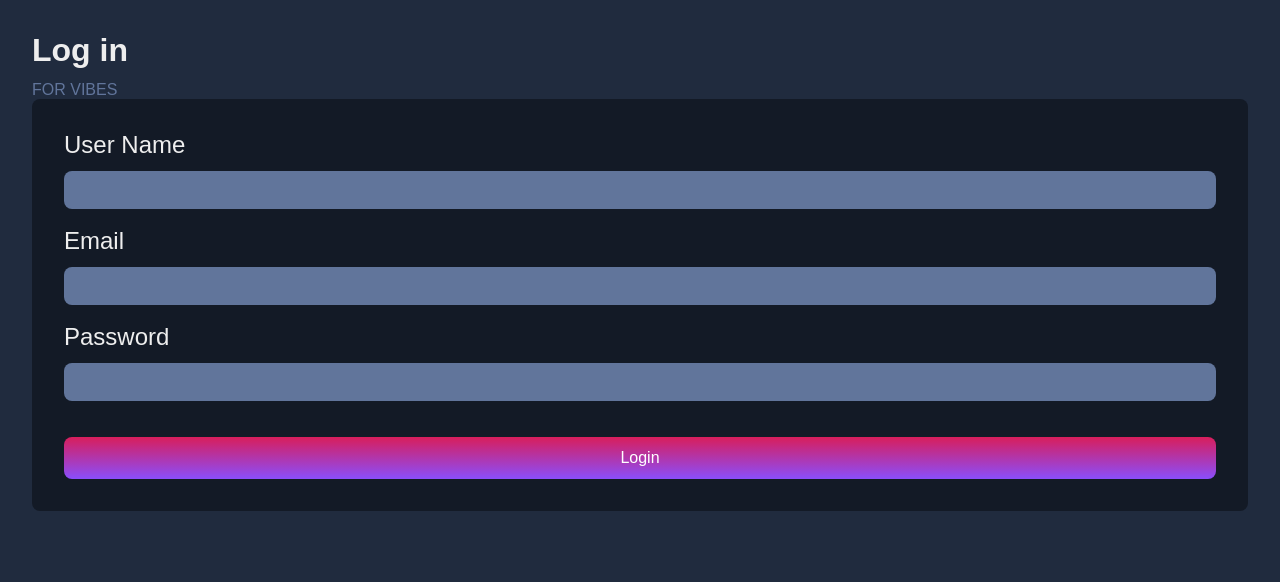
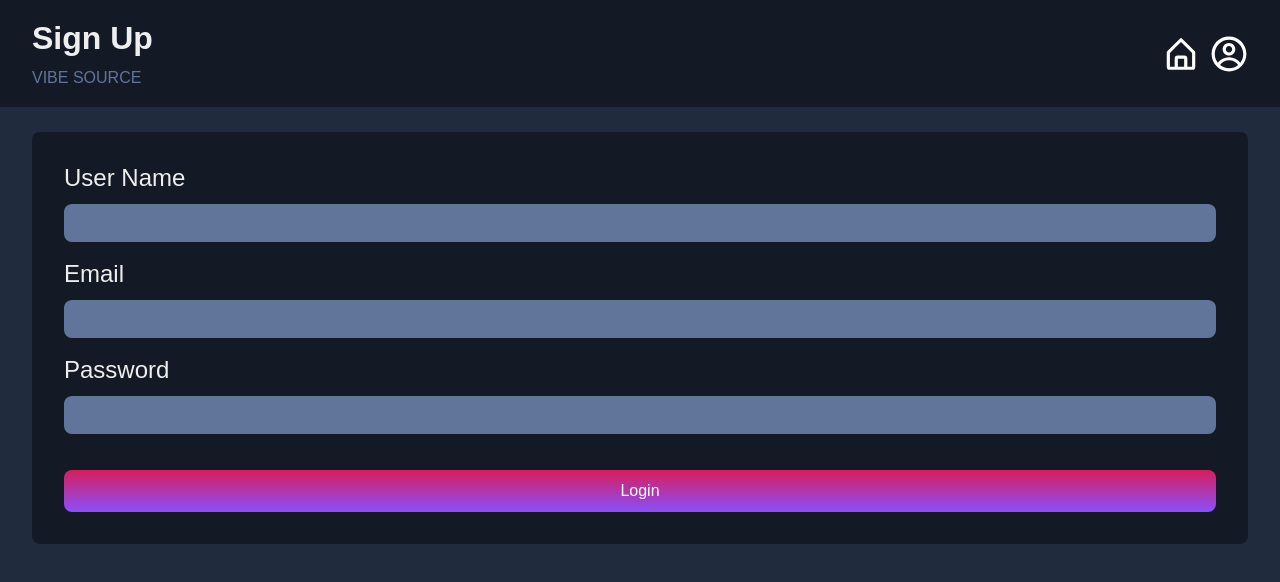
Before and after one commit to joeAmc/vibe-check, a React (Create React App) app in the folder client/: page /sign-up in a window 1280 px wide. Shown: the top 582 px of the page. Built offline with nearby package versions, Linux system fonts and the light colour scheme.

Commit message:
make nav dynamic

```diff
--- a/client/src/App.js
+++ b/client/src/App.js
@@ -11,7 +11,6 @@ function App() {
     <div className="App">
       <Routes>
         <Route path="/" element={<VibeChoice />} />
-        {/* <Route path="/venues" element={<Venues />} /> */}
         <Route path="/venues/:type" element={<Venues />} />
         <Route path="/new-vibe/:type" element={<NewVibeForm />} />
         <Route path="/sign-up" element={<Signup />} />
--- a/client/src/components/Nav/Nav.js
+++ b/client/src/components/Nav/Nav.js
@@ -5,7 +5,7 @@ import "./Nav.css";
 import { useNavigate, useLocation } from "react-router-dom";
 import { CgProfile } from "react-icons/cg";
 
-const Nav = ({ type }) => {
+const Nav = ({ venuesType, newVibetype, formatedType }) => {
   const navigate = useNavigate();
   const location = useLocation();
   const [show, setShow] = useState(true);
@@ -30,12 +30,48 @@ const Nav = ({ type }) => {
     navigate(`/`);
   };
 
+  const navText = () => {
+    if (location.pathname === `/venues/${venuesType}`) {
+      return (
+        <div className="nav-text">
+          <h1>{`${formatedType}'s`}</h1>
+          <h4>FInd Your Vibe</h4>
+        </div>
+      );
+    } else if (location.pathname === `/`) {
+      return (
+        <div className="nav-text">
+          <h1>Vibe Choice</h1>
+          <h4>todays vibe</h4>
+        </div>
+      );
+    } else if (location.pathname === `/new-vibe/${newVibetype}`) {
+      return (
+        <div className="nav-text">
+          <h1>Check In</h1>
+          <h4>Where's the vibe?</h4>
+        </div>
+      );
+    } else {
+      return (
+        <div className="nav-text">
+          <h1>Sign Up</h1>
+          <h4>Vibe Source</h4>
+        </div>
+      );
+    }
+  };
+
+  console.log({ venuesType });
+  console.log(location.pathname);
+
   return (
-    <div className={`nav-container ${!show && "hidden"}`}>
-      <div className="nav-text">
-        <h1>{`${type}'s`}</h1>
-        <h4>FInd Your Vibe</h4>
-      </div>
+    <div
+      className={`nav-container ${
+        location.pathname === `/venues/${venuesType}` && !show && "hidden"
+      }`}
+    >
+      {navText()}
       <div className="icons">
         <BiHomeAlt onClick={homeIconHandler} />
         <CgProfile onClick={homeIconHandler} />
--- a/client/src/components/NewVIbeButton/NewVIbeButton.js
+++ b/client/src/components/NewVIbeButton/NewVIbeButton.js
@@ -5,6 +5,7 @@ import "./NewVIbeButton.css";
 import { Link } from "react-router-dom";
 
 const NewVIbeButton = ({ type }) => {
+  console.log({ type });
   return (
     <div className="new-vibe-btn">
       <Link to={`/new-vibe/${type}`}>
--- a/client/src/components/NewVibeForm/NewVibeForm.css
+++ b/client/src/components/NewVibeForm/NewVibeForm.css
@@ -5,7 +5,6 @@
 form {
   background-color: var(--dark);
   padding: 32px;
-  margin-bottom: 32px;
   border-radius: var(--border-radius);
   align-items: center;
 }
--- a/client/src/components/NewVibeForm/NewVibeForm.js
+++ b/client/src/components/NewVibeForm/NewVibeForm.js
@@ -87,10 +87,8 @@ const NewVibeForm = () => {
 
   return (
     <div className="new-vibe-form-container">
-      <Nav />
+      <Nav newVibetype={type} />
       <div className="spacer" />
-      {/* <h1>Vibe Check In</h1>
-      <h4>Add a Venue</h4> */}
       {showAlert && (
         <NewVibeAlert
           text={alertMessage}
--- a/client/src/components/Signup/Signup.js
+++ b/client/src/components/Signup/Signup.js
@@ -2,6 +2,7 @@ import React from "react";
 import { useState } from "react";
 import "./Signup.css";
 import { useNavigate } from "react-router-dom";
+import Nav from "../Nav/Nav";
 
 const Signup = () => {
   const [isLogin, setIsLogin] = useState(true);
@@ -58,8 +59,8 @@ const Signup = () => {
 
   return (
     <div className="signup-container">
-      <h1>{isLogin ? "Log in" : "Sign up"}</h1>
-      <h4>For Vibes</h4>
+      <Nav />
+      <div className="spacer" />
       <form onSubmit={handleSubmit}>
         <p>
           <label htmlFor="username">User Name</label>
--- a/client/src/components/Venues/Venues.js
+++ b/client/src/components/Venues/Venues.js
@@ -9,6 +9,7 @@ import Nav from "../Nav/Nav";
 const Venues = () => {
   const { type } = useParams();
   const [venues, setVenues] = useState([]);
+  const removeUnderScoreFromType = type.replaceAll("_", " ");
 
   useEffect(() => {
     getVenues();
@@ -37,11 +38,9 @@ const Venues = () => {
     return hourMins.slice(0, -6) + hourMins.slice(-2);
   };
 
-  console.log({ venues });
-
   return (
     <div>
-      <Nav type={type} />
+      <Nav venuesType={type} formatedType={removeUnderScoreFromType} />
       <div className="spacer" />
       <div className="venues">
         {venues
--- a/client/src/components/VibeChoice/VibeChoice.js
+++ b/client/src/components/VibeChoice/VibeChoice.js
@@ -23,7 +23,8 @@ const VibeChoice = () => {
   const navigate = useNavigate();
 
   const handleSelect = (type) => {
-    navigate(`/venues/${type}`);
+    const formatedType = type.replaceAll(" ", "_");
+    navigate(`/venues/${formatedType}`);
   };
 
   const handleSlideChange = (swiper) => {
```
Also changed, not shown: 1 other file (tests, documents, lock files or other folders).
